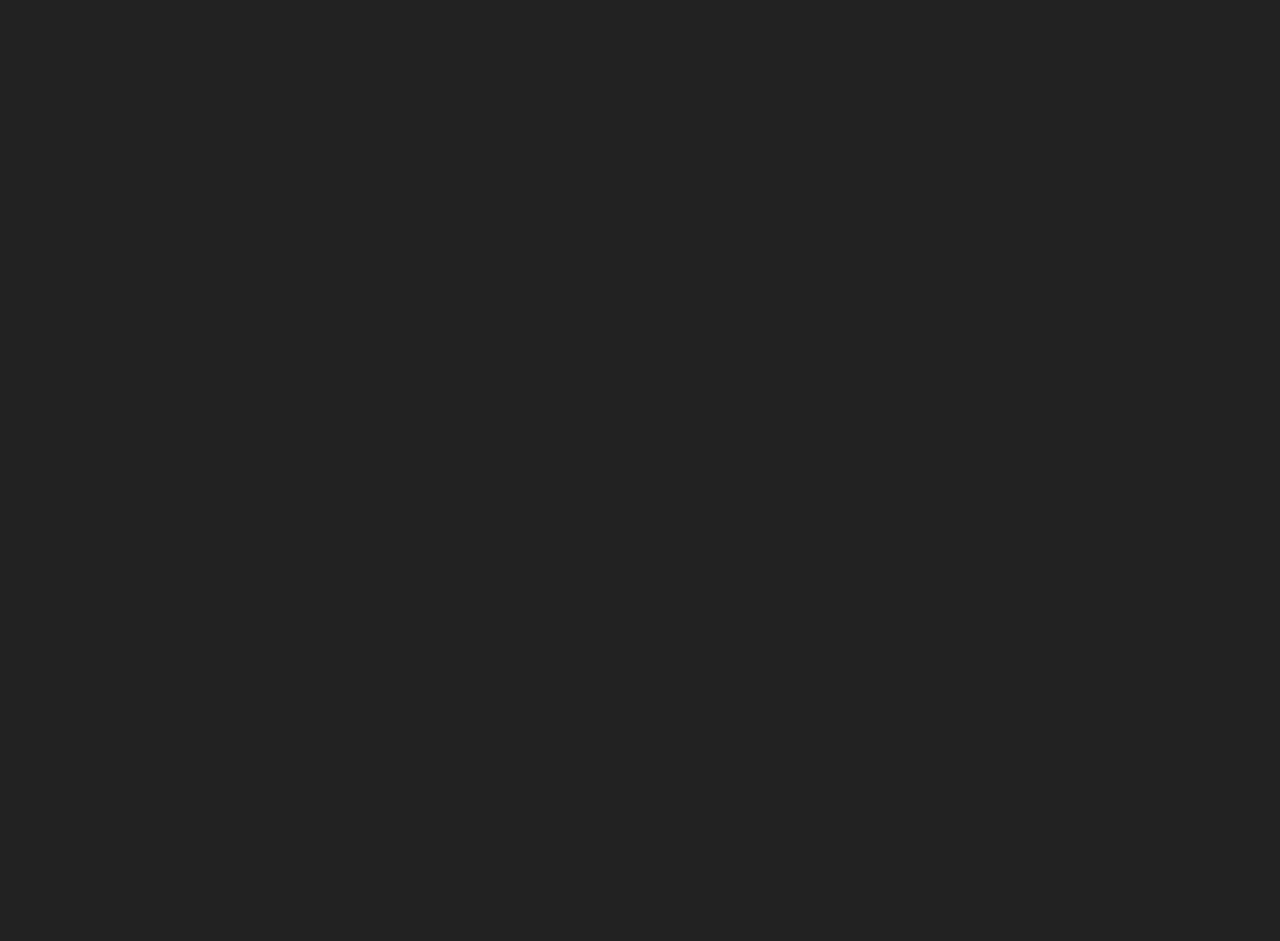
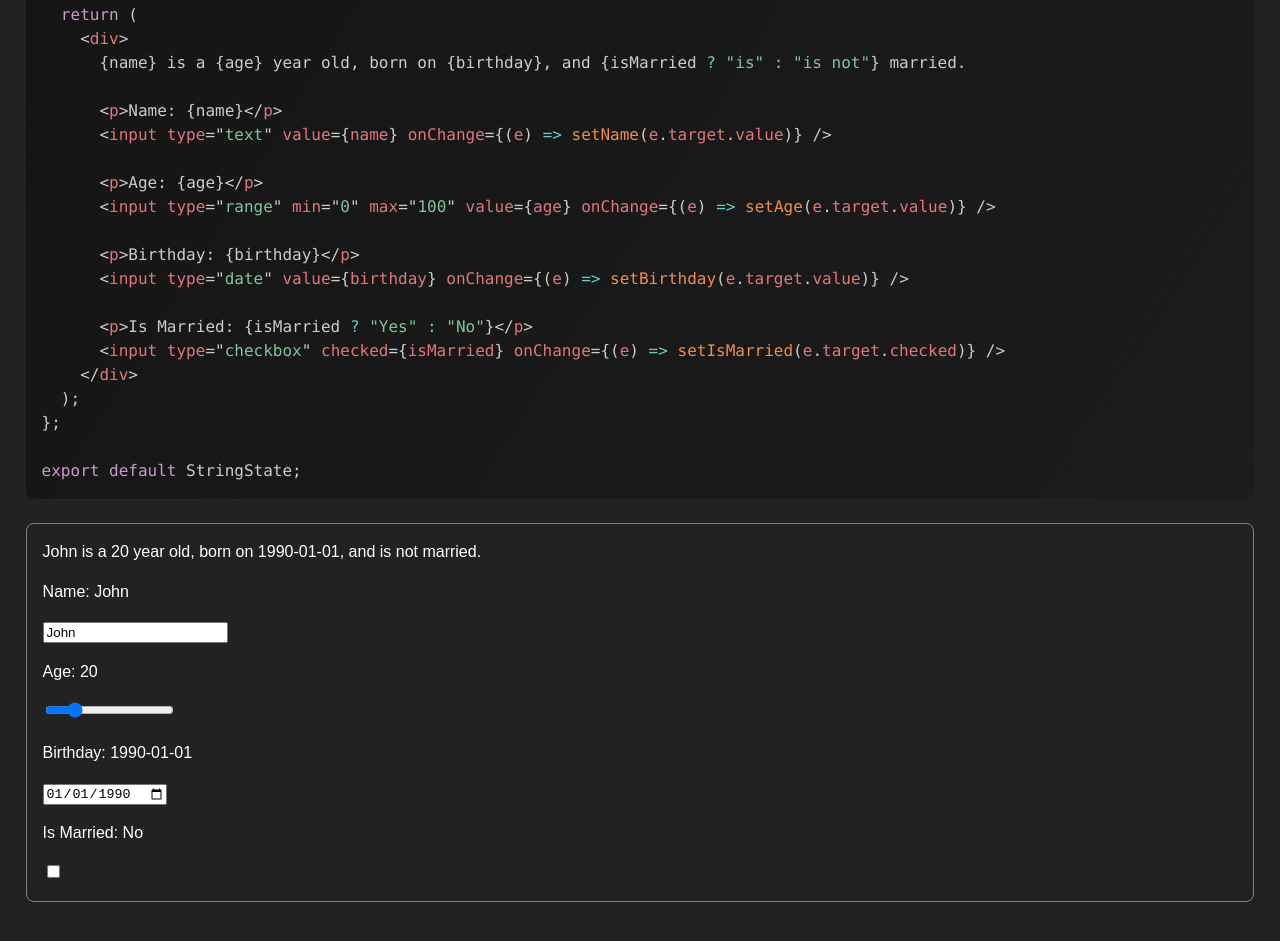
Before and after one commit to rniemela77/react-concepts, a React (Vite) app: page / in a window 1280 px wide. Shown: the part 4960-5901 px from the top of the page. Before the commit the page ends 4625 px from the top, so only its background shows below. Built offline with nearby package versions, Linux system fonts and the light colour scheme.

Commit message:
add example of different state types

```diff
--- a/src/App.jsx
+++ b/src/App.jsx
@@ -6,6 +6,7 @@ import CustomComponents from "./components/concepts/custom-components/CustomComp
 import CustomComponentsProps from "./components/concepts/custom-components-props/CustomComponentsProps";
 import StylingComponents from "./components/concepts/styling-components/StylingComponents";
 import StatefulComponents from "./components/concepts/stateful-components/StatefulComponents";
+import OtherState from "./components/concepts/other-state/OtherState";
 
 function App() {
   useEffect(() => {
@@ -32,6 +33,10 @@ function App() {
       <section>
         <StatefulComponents />
       </section>
+
+      <section>
+        <OtherState />
+      </section>
     </div>
   );
 }
--- a/src/components/concepts/custom-components/CustomComponents.jsx
+++ b/src/components/concepts/custom-components/CustomComponents.jsx
@@ -18,7 +18,7 @@ const CustomComponents = () => {
     <div>
       <h2>Creating a React Component</h2>
       <h3>Code Example:</h3>
-      <div class="d-flex gap flex-wrap">
+      <div className="d-flex gap flex-wrap">
         <pre className="flex-1">
           <code className="language-jsx">{jsxExample}</code>
         </pre>
--- /dev/null
+++ b/src/components/concepts/other-state/OtherState.jsx
@@ -0,0 +1,25 @@
+import StringState from "./StringState.jsx";
+import StringStateCode from "./StringState.jsx?raw";
+
+const OtherState = () => {
+  return (
+    <div>
+      <h2>State examples</h2>
+      <p>More examples of state usage:</p>
+
+      <div className="d-flex gap flex-wrap">
+        <div className="flex-1">
+          <pre>
+            <code className="language-jsx">{StringStateCode}</code>
+          </pre>
+        </div>
+
+        <div className="flex-1 page-output">
+          <StringState />
+        </div>
+      </div>
+    </div>
+  );
+};
+
+export default OtherState;
--- /dev/null
+++ b/src/components/concepts/other-state/StringState.jsx
@@ -0,0 +1,28 @@
+import { useState } from "react";
+
+const StringState = () => {
+  const [name, setName] = useState("John");
+  const [age, setAge] = useState(20);
+  const [birthday, setBirthday] = useState("1990-01-01");
+  const [isMarried, setIsMarried] = useState(false);
+
+  return (
+    <div>
+      {name} is a {age} year old, born on {birthday}, and {isMarried ? "is" : "is not"} married.
+
+      <p>Name: {name}</p>
+      <input type="text" value={name} onChange={(e) => setName(e.target.value)} />
+
+      <p>Age: {age}</p>
+      <input type="range" min="0" max="100" value={age} onChange={(e) => setAge(e.target.value)} />
+
+      <p>Birthday: {birthday}</p>
+      <input type="date" value={birthday} onChange={(e) => setBirthday(e.target.value)} />
+
+      <p>Is Married: {isMarried ? "Yes" : "No"}</p>
+      <input type="checkbox" checked={isMarried} onChange={(e) => setIsMarried(e.target.checked)} />
+    </div>
+  );
+};
+
+export default StringState;
```
